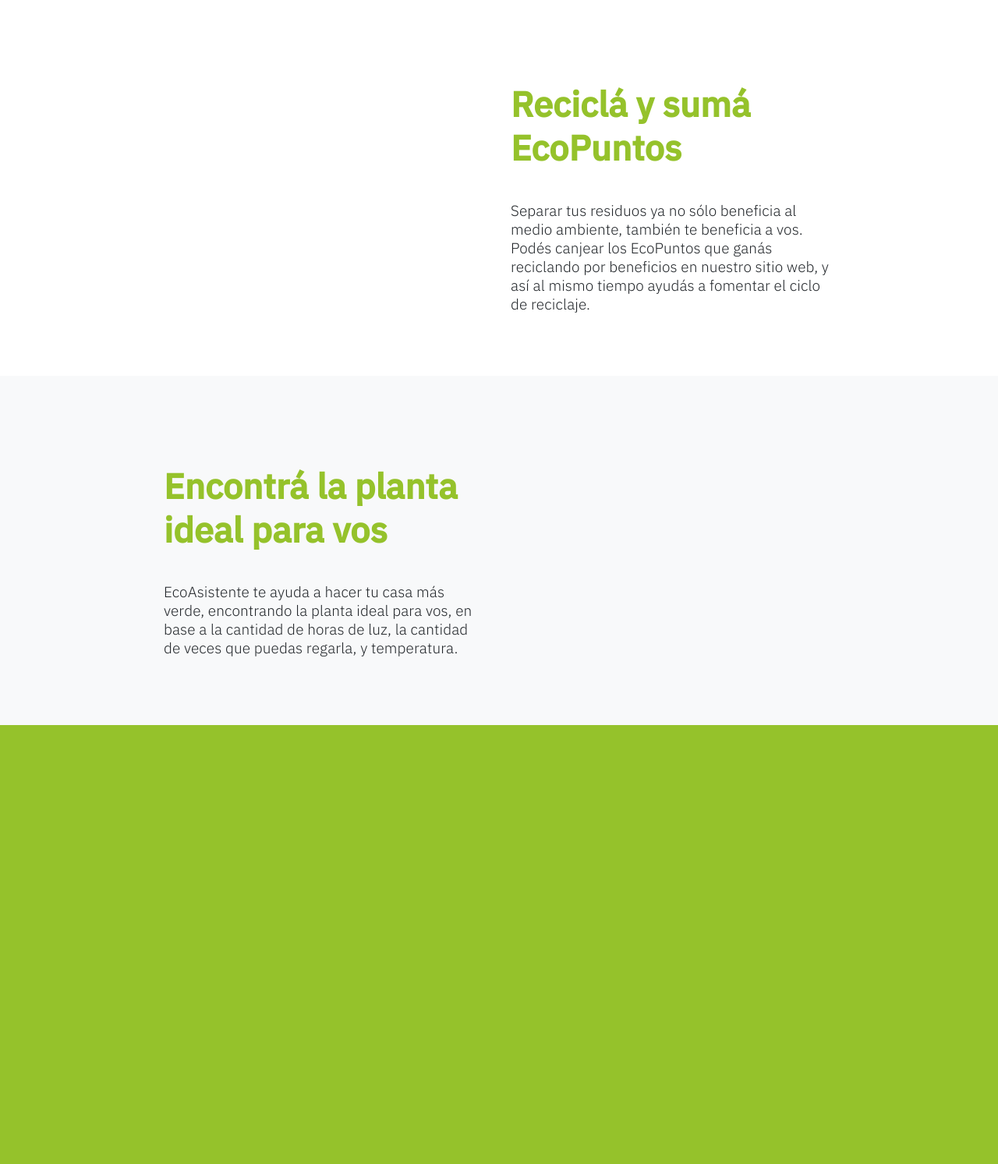
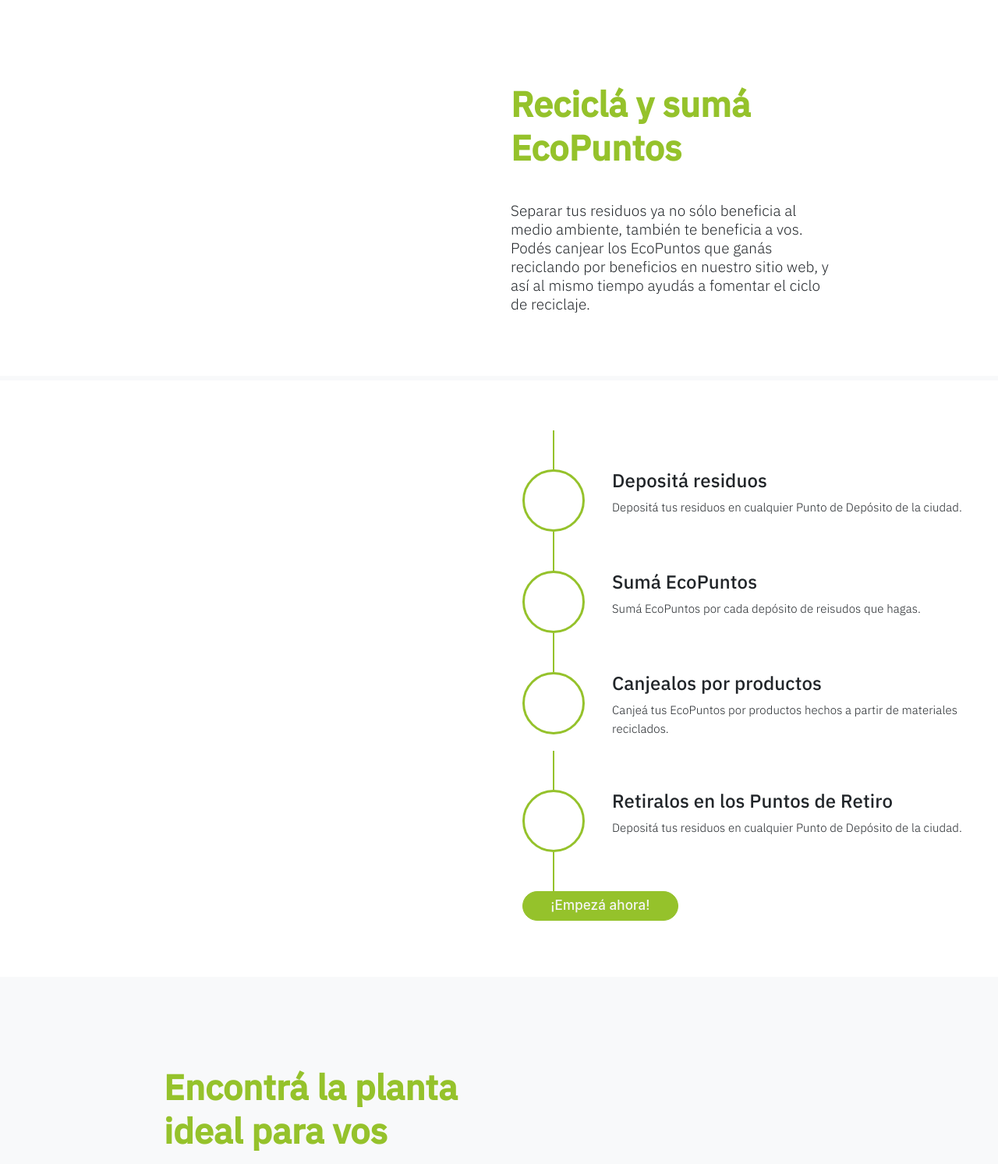
Before and after one commit to JoaquinCardonaRuiz/proyecto-final, a Flask app: page / in a window 1280 px wide. Shown: the part 1443-2936 px from the top of the page at 78% size. Run offline with Flask 2, Linux system fonts and the light colour scheme; some libraries are stand-ins or nearby versions.

Commit message:
landing-page circles añadidos.

```diff
--- a/static/css/start-page.css
+++ b/static/css/start-page.css
@@ -462,3 +462,72 @@ body{
     margin-right: 20px;
     margin-left: 15%;
 }
+
+/*Sección celular*/
+
+  .circles {
+    text-align: center;
+    margin: 0 auto 0 30px;
+    border-radius: 50%;
+    width: 80px;
+    height: 80px;
+    padding: 5px;
+    background:transparent;
+    border: 3px solid #95C22B;
+    text-align: center;
+    font-size: 40px;
+  }
+
+  .vertical-line {
+    width: 2px;
+    height:50px;
+    background: #95C22B;
+    margin: 0 auto 0 69px;
+  }
+
+  #start-button-cell{
+    position: relative;
+    font-size: 17px;
+    font-weight: 450;
+    white-space: nowrap;
+    border-radius: 25px;
+    border: 1px solid #95C22B;
+    padding: 7px ;
+    text-align: center;
+    width: 200px;
+    height: 38px;
+    background: #95C22B;
+    color: whitesmoke;
+    margin-left: 30px;
+  }
+
+  #start-button-cell:hover{
+    background-color: #aedd42;
+    border: 1px solid #aedd42;
+    cursor: pointer;
+  }
+
+  .circle-title{
+    text-align: left;
+    float:left;
+    font-family: 'IBM Plex Sans', sans-serif;
+    font-size: 24px;
+    margin-top: 50px;
+  }
+
+  .circle-description{
+    float: left;
+    line-height: 1.5rem;
+    font-family: 'IBM Plex Sans', sans-serif;
+    font-size: 15px;
+    font-weight: 200;
+  }
+
+  .left-circle-col{
+      width: 130px;
+  }
+
+
+  .left-circle-col-btn{
+    margin: auto;
+  }
--- a/static/js/start-page.js
+++ b/static/js/start-page.js
@@ -6,6 +6,7 @@ else{
     $("#page-content-1").css({"margin-top":"32vw"});
 }
 
+var circleFilled = false;
 
 function animations(){
     //alert(window.scrollY);
@@ -76,3 +77,18 @@ function animations(){
 
     }
 }
+
+function fillCircles(numero){
+    numero = parseInt(numero);
+    if (circleFilled != numero){
+        $("#circle1").css({"background":"transparent"})
+        $("#circle2").css({"background":"transparent"})
+        $("#circle3").css({"background":"transparent"})
+        $("#circle4").css({"background":"transparent"})
+        $("#circle" + String(numero)).css({"background":"#95C22B"})
+        $("#circle" + String(numero)).fadeIn();
+
+    }
+
+
+}
--- a/templates/start-page.html
+++ b/templates/start-page.html
@@ -76,6 +76,67 @@
     </div>
 </div>
 
+<div class="jumbotron" id="page-content-flujo-basico">
+    <div class="row">
+        <div class="col">
+
+        </div>
+        <div class="col">
+                <div class="row">
+                    <div class="left-circle-col">
+                        <div class="vertical-line"></div>
+                        <div class="circles" id="circle1" onclick="fillCircles(1)"></div>
+                    </div>
+                    <div class="col right-circle-col">
+                        <h5 class="circle-title">Depositá residuos</h5>
+                        <p class="circle-description">Depositá tus residuos en cualquier Punto de Depósito de la ciudad.</p>
+                    </div>
+                </div>
+                <div class="row">
+                    <div class="left-circle-col">
+                        <div class="vertical-line"></div>
+                        <div class="circles" id="circle2" onclick="fillCircles(2)"></div>
+                    </div>
+                    <div class="col right-circle-col">
+                        <h5 class="circle-title">Sumá EcoPuntos</h5>
+                        <p class="circle-description">Sumá EcoPuntos por cada depósito de reisudos que hagas.</p>
+                    </div>
+                </div>
+                <div class="row">
+                    <div class="left-circle-col">
+                        <div class="vertical-line"></div>
+                        <div class="circles" id="circle3" onclick="fillCircles(3)"></div>
+                    </div>
+                    <div class="col right-circle-col">
+                        <h5 class="circle-title">Canjealos por productos</h5>
+                        <p class="circle-description">Canjeá tus EcoPuntos por productos hechos a partir de materiales reciclados.</p>
+                    </div>
+                </div>
+                <div class="row">
+                    <div class="left-circle-col">
+                        <div class="vertical-line"></div>
+                        <div class="circles" id="circle4" onclick="fillCircles(4)"></div>
+                    </div>
+                    <div class="col right-circle-col">
+                        <h5 class="circle-title">Retiralos en los Puntos de Retiro</h5>
+                        <p class="circle-description">Depositá tus residuos en cualquier Punto de Depósito de la ciudad.</p>
+                    </div>
+                </div>
+                <div class="row">
+                    <div class="left-circle-col-btn">
+                        <div class="vertical-line"></div>
+                        <h3 id="start-button-cell">¡Empezá ahora!</h3>
+                    </div>
+                    <div class="col right-circle-col">
+
+                    </div>
+                </div>
+        </div>
+    </div>
+</div>
+
+
+
 <div class="jumbotron" id="page-content-plantas">
     <div class="row" id="first-row-page-content-plantas">
         <div class="col justify-content-center" id="left-col-page-content-plantas">
```
